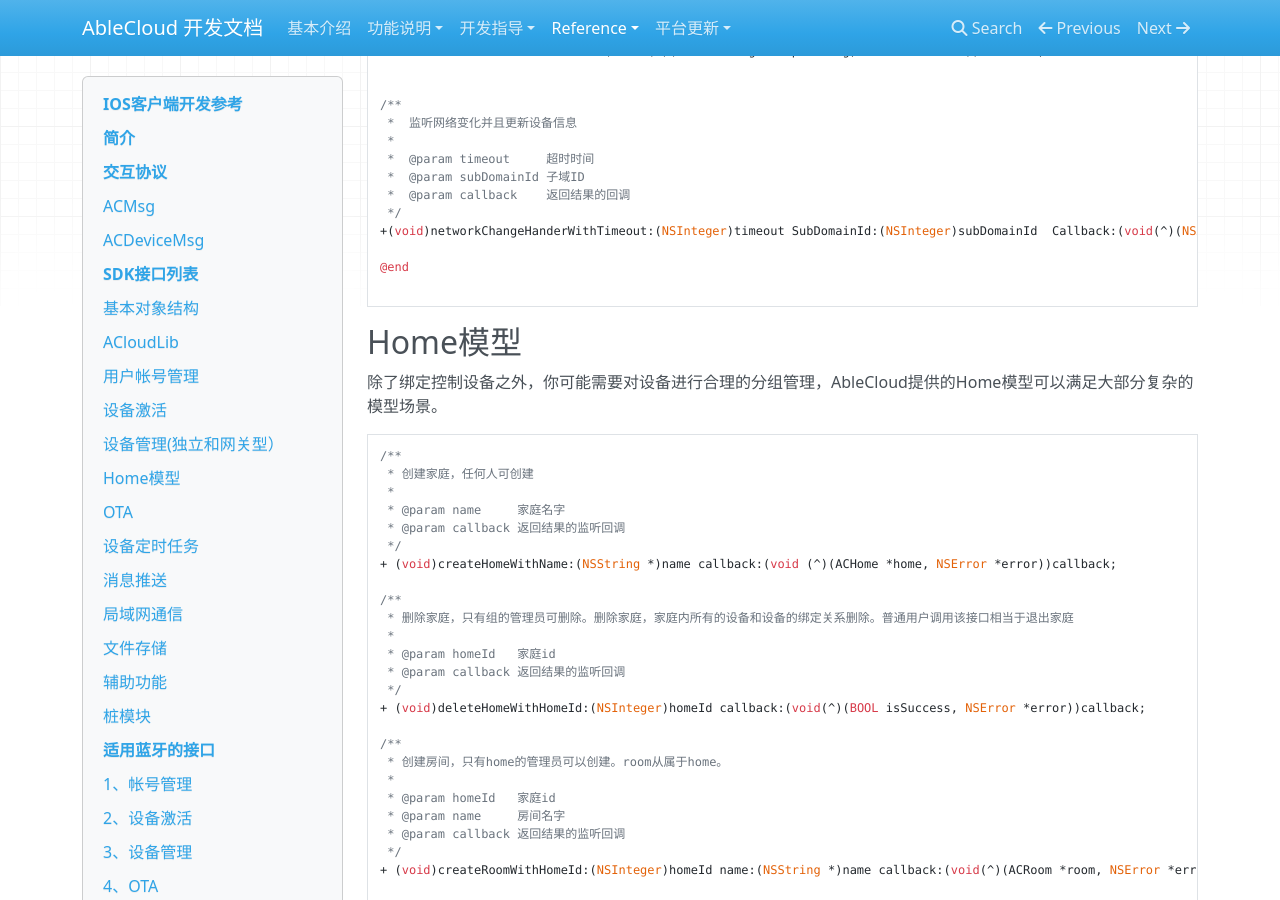
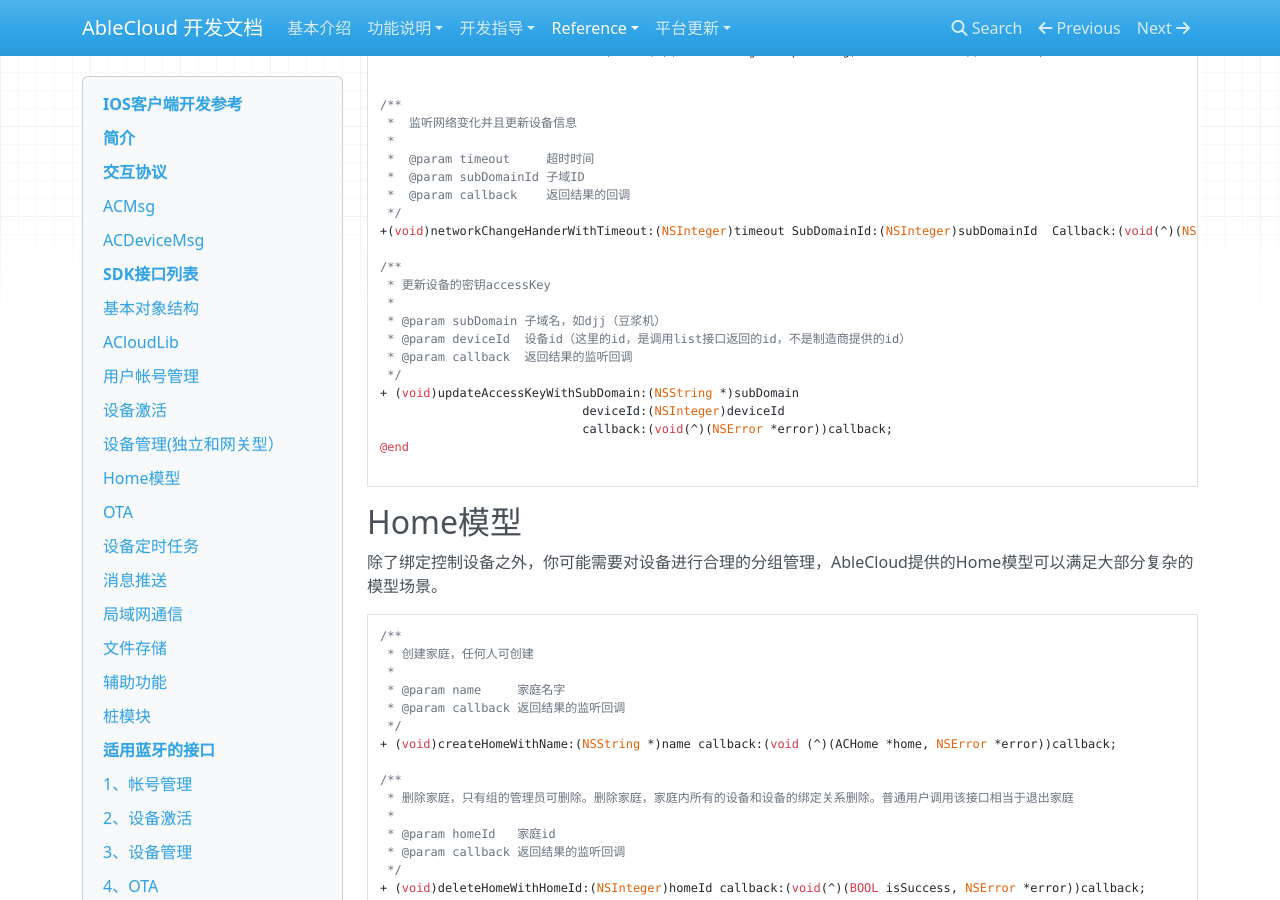
Before and after one commit to JessonW/rd_docs, an MkDocs documentation site: the page built from docs/reference/iOS.md, in a window 1280 px wide and 900 px high, scrolled down 21161 px. Built offline with MkDocs 1.6.1, drawn with Linux system fonts in a browser that asks for light colours; nearby versions of some CDN libraries; old or Windows-style settings are respelled for this version of MkDocs.

Commit message:
add updateAccessKey api document

````diff
--- a/docs/reference/iOS.md
+++ b/docs/reference/iOS.md
@@ -1121,6 +1121,16 @@ ablecloud提供了激活器供你使用，定义如下：
  */
 +(void)networkChangeHanderWithTimeout:(NSInteger)timeout SubDomainId:(NSInteger)subDomainId  Callback:(void(^)(NSArray * deviceArray,NSError *error))callback;
 
+/**
+ * 更新设备的密钥accessKey
+ *
+ * @param subDomain 子域名，如djj（豆浆机）
+ * @param deviceId  设备id（这里的id，是调用list接口返回的id，不是制造商提供的id）
+ * @param callback  返回结果的监听回调
+ */
++ (void)updateAccessKeyWithSubDomain:(NSString *)subDomain
+                            deviceId:(NSInteger)deviceId
+                            callback:(void(^)(NSError *error))callback;
 @end
 
 ```
````
